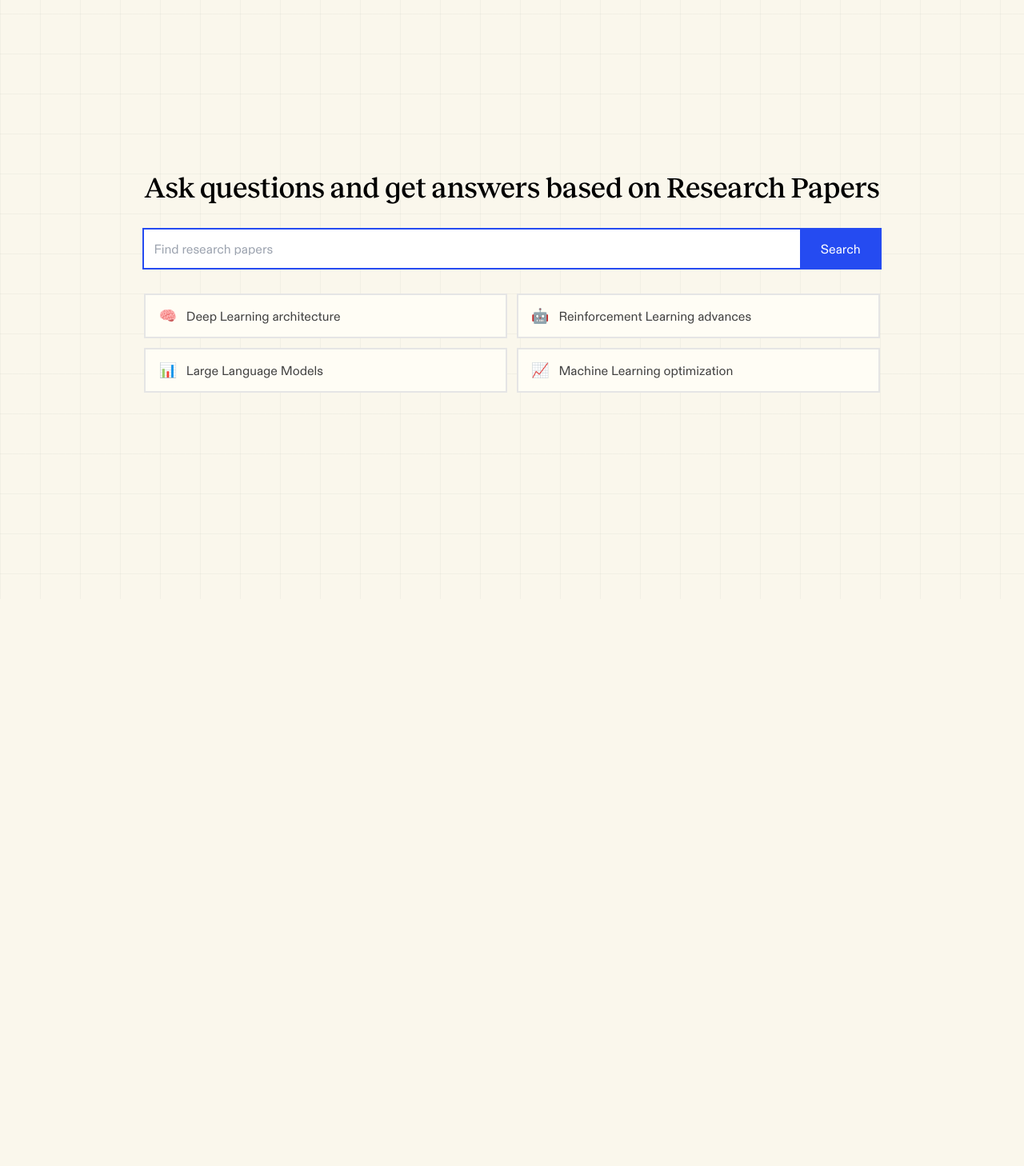
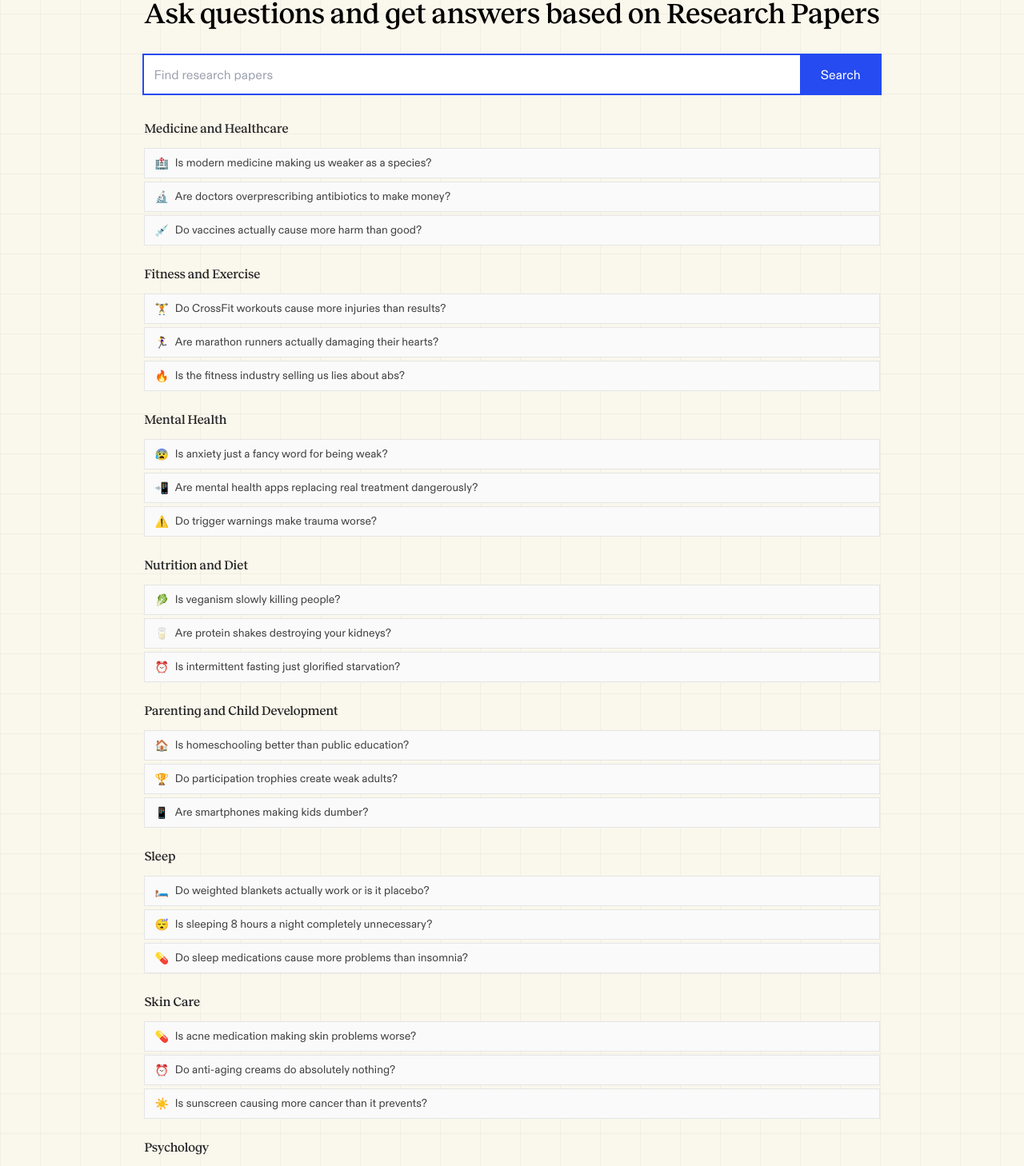
Before and after one commit to exa-labs/research-paper-app, a Next.js app: page / in a window 1280 px wide. Shown: the part 83-1541 px from the top of the page at 80% size. Before the commit the page ends 832 px from the top, so only its background shows below. Built offline with nearby package versions, Linux system fonts and the light colour scheme.

Commit message:
added search suggestions

```diff
--- a/components/ui/SearchSuggestion.tsx
+++ b/components/ui/SearchSuggestion.tsx
@@ -1,34 +1,195 @@
 // components/ui/SearchSuggestions.tsx
+import { useState, useEffect } from 'react';
+
 interface SearchSuggestion {
-  icon: string;
-  query: string;
+  emoji: string;
+  question: string;
 }
 
-const RESEARCH_SUGGESTIONS: SearchSuggestion[] = [
-  { icon: "🧠", query: "Deep Learning architecture" },
-  { icon: "🤖", query: "Reinforcement Learning advances" },
-  { icon: "📊", query: "Large Language Models" },
-  { icon: "📈", query: "Machine Learning optimization" },
+interface Category {
+  name: string;
+  suggestions: SearchSuggestion[];
+}
+
+const ALL_CATEGORIES: Category[] = [
+  {
+    name: "Medicine and Healthcare",
+    suggestions: [
+      { emoji: "💊", question: "Are antidepressants just expensive placebos?" },
+      { emoji: "💉", question: "Do vaccines actually cause more harm than good?" },
+      { emoji: "🏥", question: "Is modern medicine making us weaker as a species?" },
+      { emoji: "🔬", question: "Are doctors overprescribing antibiotics to make money?" },
+      { emoji: "💊", question: "Is the opioid crisis entirely Big Pharma's fault?" },
+      { emoji: "🌿", question: "Do homeopathic remedies work better than we think?" },
+      { emoji: "📋", question: "Are annual checkups a waste of time and money?" }
+    ]
+  },
+  {
+    name: "Fitness and Exercise",
+    suggestions: [
+      { emoji: "🏃", question: "Is cardio completely useless for weight loss?" },
+      { emoji: "🏋️", question: "Do CrossFit workouts cause more injuries than results?" },
+      { emoji: "💪", question: "Is lifting heavy weights bad for women?" },
+      { emoji: "🏃‍♀️", question: "Are marathon runners actually damaging their hearts?" },
+      { emoji: "🔥", question: "Is the fitness industry selling us lies about abs?" },
+      { emoji: "💊", question: "Do gym supplements actually do nothing?" },
+      { emoji: "⚡", question: "Is working out every day harmful to your body?" }
+    ]
+  },
+  {
+    name: "Mental Health",
+    suggestions: [
+      { emoji: "🧠", question: "Is therapy just expensive friendship?" },
+      { emoji: "💊", question: "Are antidepressants making depression worse?" },
+      { emoji: "📱", question: "Is social media the main cause of teen suicide?" },
+      { emoji: "⚠️", question: "Do trigger warnings make trauma worse?" },
+      { emoji: "🎯", question: "Is ADHD just bad parenting in disguise?" },
+      { emoji: "📲", question: "Are mental health apps replacing real treatment dangerously?" },
+      { emoji: "😰", question: "Is anxiety just a fancy word for being weak?" }
+    ]
+  },
+  {
+    name: "Nutrition and Diet",
+    suggestions: [
+      { emoji: "🥬", question: "Is veganism slowly killing people?" },
+      { emoji: "🍞", question: "Are carbs the real enemy, not fat?" },
+      { emoji: "⏰", question: "Is intermittent fasting just glorified starvation?" },
+      { emoji: "🥤", question: "Do artificial sweeteners cause more weight gain than sugar?" },
+      { emoji: "🫒", question: "Is the Mediterranean diet overhyped nonsense?" },
+      { emoji: "🥛", question: "Are protein shakes destroying your kidneys?" },
+      { emoji: "🌱", question: "Is organic food a expensive marketing scam?" }
+    ]
+  },
+  {
+    name: "Parenting and Child Development",
+    suggestions: [
+      { emoji: "🚁", question: "Is helicopter parenting ruining an entire generation?" },
+      { emoji: "🏆", question: "Do participation trophies create weak adults?" },
+      { emoji: "🏠", question: "Is homeschooling better than public education?" },
+      { emoji: "📱", question: "Are smartphones making kids dumber?" },
+      { emoji: "✋", question: "Is spanking children actually necessary discipline?" },
+      { emoji: "👶", question: "Do daycare centers spread more than just germs?" },
+      { emoji: "🍼", question: "Is breast milk really that much better than formula?" }
+    ]
+  },
+  {
+    name: "Sleep",
+    suggestions: [
+      { emoji: "😴", question: "Is sleeping 8 hours a night completely unnecessary?" },
+      { emoji: "💊", question: "Do sleep medications cause more problems than insomnia?" },
+      { emoji: "🌙", question: "Is melatonin supplement addiction real?" },
+      { emoji: "🦉", question: "Are late sleepers more intelligent than early risers?" },
+      { emoji: "⚠️", question: "Is sleep deprivation worse than smoking for your health?" },
+      { emoji: "🛏️", question: "Do weighted blankets actually work or is it placebo?" },
+      { emoji: "👶", question: "Is co-sleeping with babies more dangerous than helpful?" }
+    ]
+  },
+  {
+    name: "Skin Care",
+    suggestions: [
+      { emoji: "☀️", question: "Is sunscreen causing more cancer than it prevents?" },
+      { emoji: "💰", question: "Are expensive skincare products just water and marketing?" },
+      { emoji: "🧼", question: "Is washing your face daily actually bad for your skin?" },
+      { emoji: "⏰", question: "Do anti-aging creams do absolutely nothing?" },
+      { emoji: "💊", question: "Is acne medication making skin problems worse?" },
+      { emoji: "👨‍⚕️", question: "Are dermatologists pushing unnecessary treatments for profit?" },
+      { emoji: "🌿", question: "Is natural skincare better than chemical products?" }
+    ]
+  },
+  {
+    name: "Psychology",
+    suggestions: [
+      { emoji: "🧭", question: "Is free will just an illusion we tell ourselves?" },
+      { emoji: "🤐", question: "Are introverts just socially damaged extroverts?" },
+      { emoji: "😊", question: "Is positive thinking making people more depressed?" },
+      { emoji: "📊", question: "Do personality tests predict anything meaningful?" },
+      { emoji: "💭", question: "Is emotional intelligence fake science?" },
+      { emoji: "🔪", question: "Are psychopaths born or created by society?" },
+      { emoji: "🧠", question: "Is multitasking making us collectively stupider?" }
+    ]
+  },
+  {
+    name: "Supplements",
+    suggestions: [
+      { emoji: "💊", question: "Are vitamin supplements just expensive urine?" },
+      { emoji: "💪", question: "Is protein powder necessary or marketing hype?" },
+      { emoji: "🦠", question: "Do probiotics actually improve gut health?" },
+      { emoji: "🐟", question: "Are omega-3 supplements completely useless?" },
+      { emoji: "⚡", question: "Is creatine safe for long-term use?" },
+      { emoji: "🧠", question: "Do nootropics actually make you smarter?" },
+      { emoji: "🌈", question: "Are multivitamins doing more harm than good?" }
+    ]
+  },
+  {
+    name: "Dating and Relationships",
+    suggestions: [
+      { emoji: "📱", question: "Is online dating destroying real romance?" },
+      { emoji: "🧲", question: "Do opposites actually attract or repel?" },
+      { emoji: "💑", question: "Is monogamy an outdated social construct?" },
+      { emoji: "👨", question: "Are dating apps making men more superficial?" },
+      { emoji: "👫", question: "Is the friend zone real or just male entitlement?" },
+      { emoji: "🌍", question: "Do long-distance relationships ever actually work?" },
+      { emoji: "💍", question: "Is marriage becoming completely pointless?" }
+    ]
+  }
 ];
+
+// Function to randomly select 3 suggestions from a category
+const getRandomSuggestions = (suggestions: SearchSuggestion[], count: number = 3): SearchSuggestion[] => {
+  const shuffled = [...suggestions].sort(() => 0.5 - Math.random());
+  return shuffled.slice(0, count);
+};
 
 interface SearchSuggestionsProps {
   onSuggestionClick: (query: string) => void;
 }
 
 export default function SearchSuggestions({ onSuggestionClick }: SearchSuggestionsProps) {
+  const [randomizedCategories, setRandomizedCategories] = useState<Array<{name: string, suggestions: SearchSuggestion[]}>>([]);
+
+  useEffect(() => {
+    // Only randomize on client side to avoid hydration mismatch
+    const categoriesWithRandomSuggestions = ALL_CATEGORIES.map(category => ({
+      name: category.name,
+      suggestions: getRandomSuggestions(category.suggestions)
+    }));
+    setRandomizedCategories(categoriesWithRandomSuggestions);
+  }, []);
+
+  // Show first 3 suggestions from each category during SSR/initial render
+  const initialCategories = ALL_CATEGORIES.map(category => ({
+    name: category.name,
+    suggestions: category.suggestions.slice(0, 3)
+  }));
+
+  const categoriesToRender = randomizedCategories.length > 0 ? randomizedCategories : initialCategories;
+
   return (
-    <div className="grid grid-cols-2 gap-3 opacity-0 animate-fade-up [animation-delay:500ms]">
-      {RESEARCH_SUGGESTIONS.map((suggestion, index) => (
-        <button
-          key={index}
-          onClick={() => onSuggestionClick(suggestion.query)}
-          className="flex items-center space-x-3 px-4 py-3 bg-secondary-faint border-2 border-gray-200
-                     hover:border-gray-500 transition-colors rounded-none text-left"
-        >
-          <span className="text-lg">{suggestion.icon}</span>
-          <span className="text-gray-700">{suggestion.query}</span>
-        </button>
+    <div className="space-y-6 opacity-0 animate-fade-up [animation-delay:500ms]">
+      {categoriesToRender.map((category, categoryIndex) => (
+        <div key={categoryIndex} className="space-y-2">
+          <h3 className="text-base font-medium text-gray-800 mb-3">
+            {category.name}
+          </h3>
+
+          <div className="space-y-1">
+            {category.suggestions.map((suggestion, suggestionIndex) => (
+              <button
+                key={suggestionIndex}
+                onClick={() => onSuggestionClick(suggestion.question)}
+                className="w-full flex items-center space-x-2 px-3 py-2 bg-gray-50 border border-gray-200
+                           hover:border-[var(--brand-default)] hover:bg-gray-100 transition-all duration-200
+                           text-left group"
+              >
+                <span className="text-sm flex-shrink-0">{suggestion.emoji}</span>
+                <span className="text-gray-700 group-hover:text-gray-900 text-sm leading-tight">
+                  {suggestion.question}
+                </span>
+              </button>
+            ))}
+          </div>
+        </div>
       ))}
     </div>
-  )
+  );
 }
```
